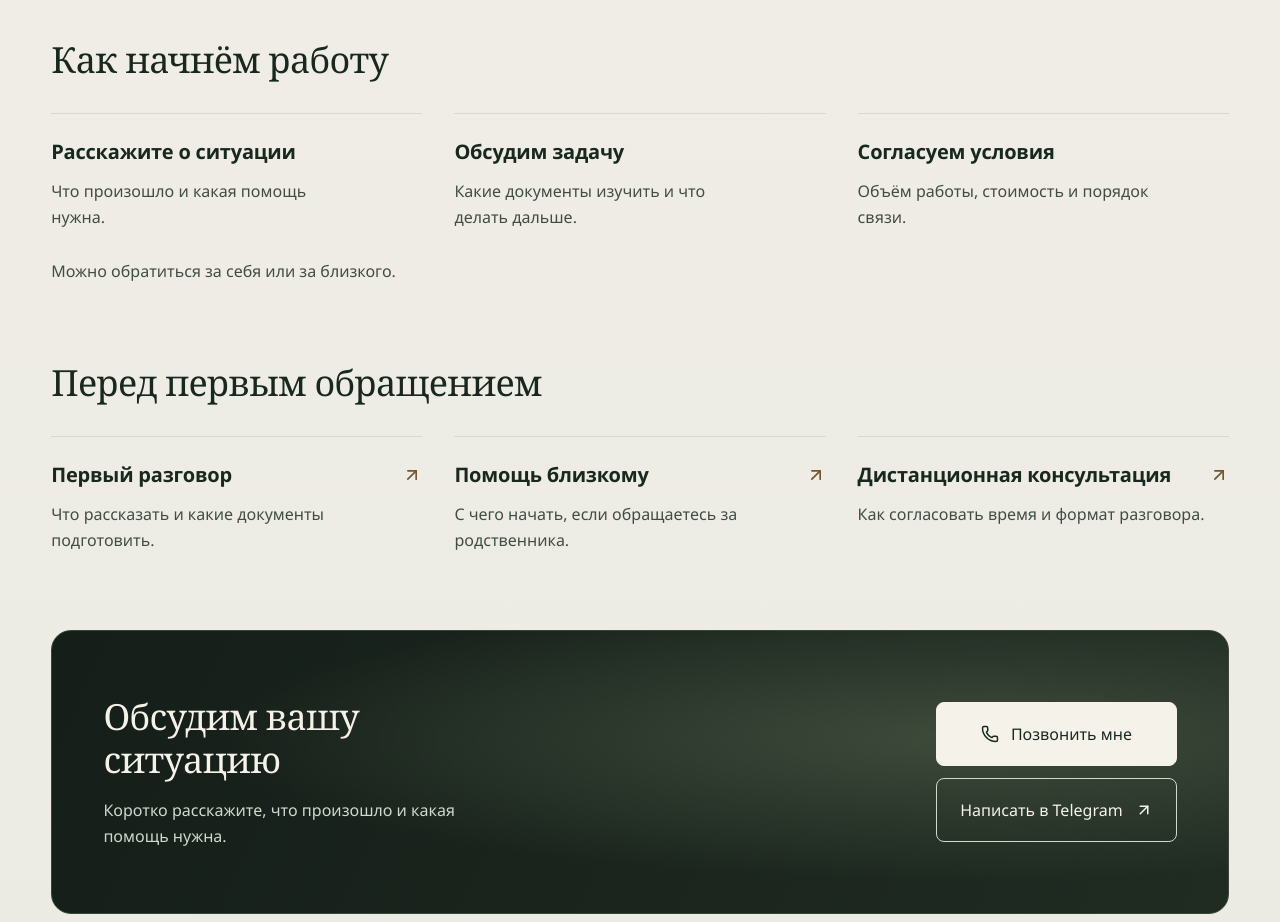
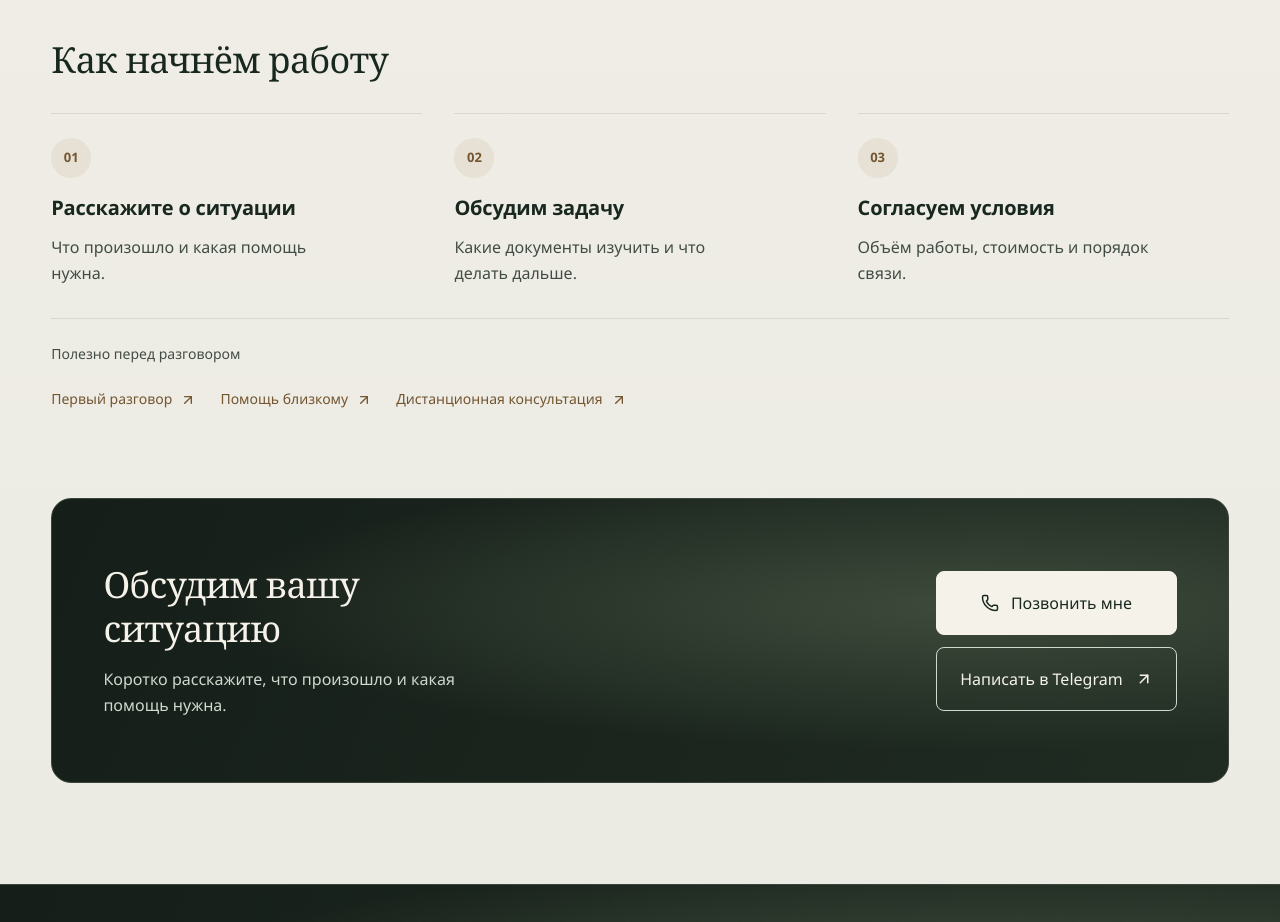
Before and after one commit to Aleks-man/advokat-vdovenko, a React (Vite) app in the folder front/: page / in a window 1280 px wide. Shown: the part 1960-2882 px from the top of the page. Built offline with nearby package versions, Linux system fonts and the light colour scheme; a web font is replaced by a local one.

Commit message:
Combine first contact steps and preparation links

```diff
--- a/front/src/components/FirstConversation/FirstConversation.css
+++ b/front/src/components/FirstConversation/FirstConversation.css
@@ -20,9 +20,19 @@
   margin-top: 12px;
   color: var(--muted);
 }
-.first-conversation-note {
-  margin-top: 28px;
-  color: var(--muted);
+.first-conversation-number {
+  display: inline-flex;
+  align-items: center;
+  justify-content: center;
+  width: 40px;
+  height: 40px;
+  margin-bottom: 16px;
+  border-radius: 50%;
+  background: rgb(var(--accent-rgb) / 10%);
+  color: var(--accent-text);
+  font-size: 13px;
+  font-weight: 600;
+  font-variant-numeric: tabular-nums;
 }
 @media (max-width: 760px) {
   .first-conversation-list {
@@ -30,9 +40,16 @@
     gap: 24px;
   }
   .first-conversation-list li {
-    padding-top: 20px;
+    display: grid;
+    grid-template-columns: 40px minmax(0, 1fr);
+    column-gap: 16px;
+  }
+  .first-conversation-number {
+    grid-row: span 2;
+    margin: 0;
   }
   .first-conversation-list p {
+    grid-column: 2;
     max-width: 48ch;
     margin-top: 8px;
   }
--- a/front/src/components/FirstConversation/FirstConversation.tsx
+++ b/front/src/components/FirstConversation/FirstConversation.tsx
@@ -1,3 +1,4 @@
+import { MaterialsPreview } from '../MaterialsPreview/MaterialsPreview'
 import './FirstConversation.css'
 
 const preparationItems = [
@@ -25,14 +26,17 @@ export function FirstConversation() {
         <h2 id="first-conversation-title">Как начнём работу</h2>
       </div>
       <ol className="first-conversation-list" role="list">
-        {preparationItems.map((item) => (
+        {preparationItems.map((item, index) => (
           <li key={item.title}>
+            <span className="first-conversation-number" aria-hidden="true">
+              0{index + 1}
+            </span>
             <h3>{item.title}</h3>
             <p>{item.text}</p>
           </li>
         ))}
       </ol>
-      <p className="first-conversation-note">Можно обратиться за себя или за близкого.</p>
+      <MaterialsPreview />
     </section>
   )
 }
--- a/front/src/components/MaterialsPreview/MaterialsPreview.css
+++ b/front/src/components/MaterialsPreview/MaterialsPreview.css
@@ -1,47 +1,35 @@
 .materials-preview {
-  padding-bottom: var(--section-space);
+  margin-top: 32px;
+  padding-top: 24px;
+  border-top: 1px solid var(--line);
+}
+.materials-preview-label {
+  margin-bottom: 12px;
+  color: var(--muted);
+  font-size: 14px;
 }
 .materials-preview-list {
-  display: grid;
-  grid-template-columns: repeat(3, minmax(0, 1fr));
-  gap: var(--space-large);
+  display: flex;
+  flex-wrap: wrap;
+  gap: 8px 24px;
 }
 .materials-preview-link {
-  display: grid;
-  grid-template-columns: minmax(0, 1fr) 20px;
-  grid-template-rows: subgrid;
-  grid-row: span 2;
-  gap: 12px;
-  align-items: start;
-  border-top: 1px solid var(--line);
-  padding-top: 24px;
+  display: inline-flex;
+  align-items: center;
+  gap: 8px;
+  min-height: 44px;
+  padding-block: 8px;
+  color: var(--accent-text);
+  font-size: 14px;
+  font-weight: 500;
+  text-decoration: underline;
+  text-decoration-color: transparent;
+  text-underline-offset: 5px;
+  transition: text-decoration-color 0.2s;
 }
-.materials-preview-link h3 {
-  font-size: var(--title-small);
-  line-height: var(--subheading-leading);
-  transition: color 0.2s;
+.materials-preview-link:is(:hover, :focus-visible) {
+  text-decoration-color: currentColor;
 }
-.materials-preview-link p {
-  grid-column: 1 / -1;
-  color: var(--muted);
+.materials-preview-link svg {
+  flex-shrink: 0;
 }
-.materials-preview-arrow {
-  grid-column: 2;
-  grid-row: 1;
-  margin-top: 4px;
-  color: var(--accent-text);
-}
-.materials-preview-link:is(:hover, :focus-visible) h3 {
-  color: var(--accent-text);
-}
-@media (max-width: 760px) {
-  .materials-preview-list {
-    grid-template-columns: 1fr;
-    gap: 24px;
-  }
-  .materials-preview-link {
-    grid-template-rows: auto auto;
-    grid-row: auto;
-    padding-top: 20px;
-  }
-}
--- a/front/src/components/MaterialsPreview/MaterialsPreview.tsx
+++ b/front/src/components/MaterialsPreview/MaterialsPreview.tsx
@@ -5,10 +5,8 @@ import './MaterialsPreview.css'
 
 export function MaterialsPreview() {
   return (
-    <section className="container materials-preview" aria-labelledby="materials-preview-title">
-      <div className="section-heading section-heading--simple">
-        <h2 id="materials-preview-title">Перед первым обращением</h2>
-      </div>
+    <nav className="materials-preview" aria-label="Подготовка к обращению">
+      <p className="materials-preview-label">Полезно перед разговором</p>
       <div className="materials-preview-list">
         {usefulMaterials.map((material) => (
           <Link
@@ -16,12 +14,11 @@ export function MaterialsPreview() {
             to={`/practice#material-${material.id}`}
             className="materials-preview-link"
           >
-            <h3>{material.previewTitle}</h3>
-            <p>{material.previewText}</p>
-            <ArrowUpRight className="materials-preview-arrow" size={20} aria-hidden="true" />
+            {material.previewTitle}
+            <ArrowUpRight size={16} aria-hidden="true" />
           </Link>
         ))}
       </div>
-    </section>
+    </nav>
   )
 }
--- a/front/src/pages/Home/Home.tsx
+++ b/front/src/pages/Home/Home.tsx
@@ -2,7 +2,6 @@ import { Hero } from '../../components/Hero/Hero'
 import { PracticeList } from '../../components/PracticeList/PracticeList'
 import { Principles } from '../../components/Principles/Principles'
 import { FirstConversation } from '../../components/FirstConversation/FirstConversation'
-import { MaterialsPreview } from '../../components/MaterialsPreview/MaterialsPreview'
 
 import { ContactCallout } from '../../components/ContactCallout/ContactCallout'
 
@@ -24,7 +23,7 @@ export function Home() {
       </section>
       <Principles />
       <FirstConversation />
-      <MaterialsPreview />
+
       <ContactCallout />
     </>
   )
```
